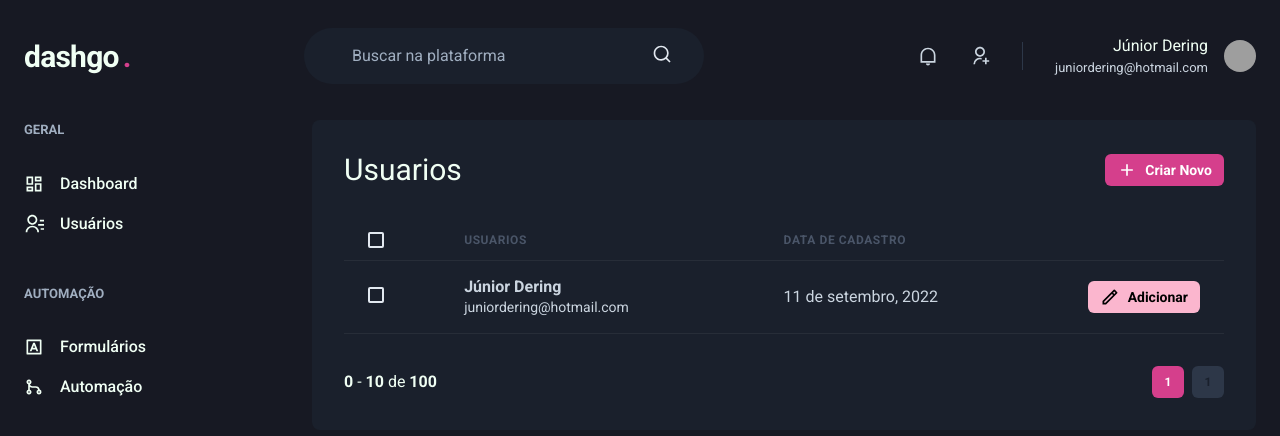
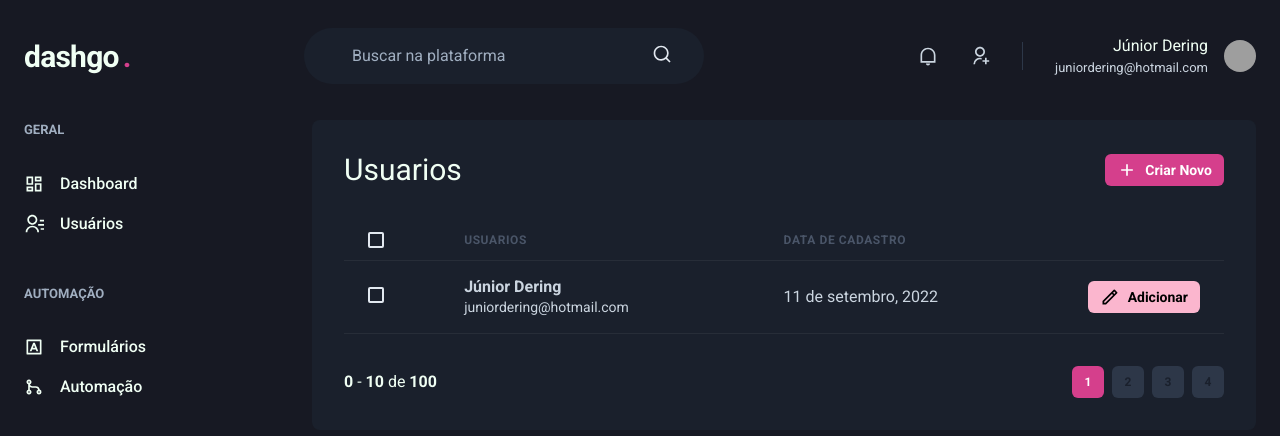
Before and after one commit to orloke/board-chakra, a Next.js app: page /users in a window 1280 px wide. Shown: the top 436 px of the page. Built offline with nearby package versions, Linux system fonts and the light colour scheme; grey boxes are pictures that could not be loaded.

Commit message:
refactor: componentizing pagination

```diff
--- a/src/components/Pagination/index.tsx
+++ b/src/components/Pagination/index.tsx
@@ -1,5 +1,6 @@
-import { Box, Button, HStack } from '@chakra-ui/react';
+import { Box, HStack } from '@chakra-ui/react';
 import React from 'react';
+import { PaginationItem } from '../PaginationItem';
 
 export function Pagination() {
   return (
@@ -8,31 +9,10 @@ export function Pagination() {
         <strong>0</strong> - <strong>10</strong> de <strong>100</strong>
       </Box>
       <HStack spacing="2">
-        <Button
-          size="sm"
-          fontSize="xs"
-          width="4"
-          colorScheme="pink"
-          disabled
-          _disabled={{
-            bg: 'pink.500',
-            cursor: 'default',
-          }}
-        >
-          1
-        </Button>
-        <Button
-          size="sm"
-          fontSize="xs"
-          width="4"
-          bg="gray.700"
-          _hover={{
-            bg: 'gray.500',
-            cursor: 'default',
-          }}
-        >
-          1
-        </Button>
+        <PaginationItem isCurrent numberOfPages={1} />
+        <PaginationItem numberOfPages={2} />
+        <PaginationItem numberOfPages={3} />
+        <PaginationItem numberOfPages={4} />
       </HStack>
     </HStack>
   );
--- /dev/null
+++ b/src/components/PaginationItem/index.tsx
@@ -0,0 +1,43 @@
+import { Button } from '@chakra-ui/react';
+
+interface PropsPaginationItem {
+  numberOfPages: number;
+  isCurrent?: boolean;
+}
+
+export function PaginationItem({
+  numberOfPages,
+  isCurrent = false,
+}: PropsPaginationItem) {
+  if (isCurrent) {
+    return (
+      <Button
+        size="sm"
+        fontSize="xs"
+        width="4"
+        colorScheme="pink"
+        disabled
+        _disabled={{
+          bg: 'pink.500',
+          cursor: 'default',
+        }}
+      >
+        {numberOfPages}
+      </Button>
+    );
+  }
+  return (
+    <Button
+      size="sm"
+      fontSize="xs"
+      width="4"
+      bg="gray.700"
+      _hover={{
+        bg: 'gray.500',
+        cursor: 'default',
+      }}
+    >
+      {numberOfPages}
+    </Button>
+  );
+}
```
